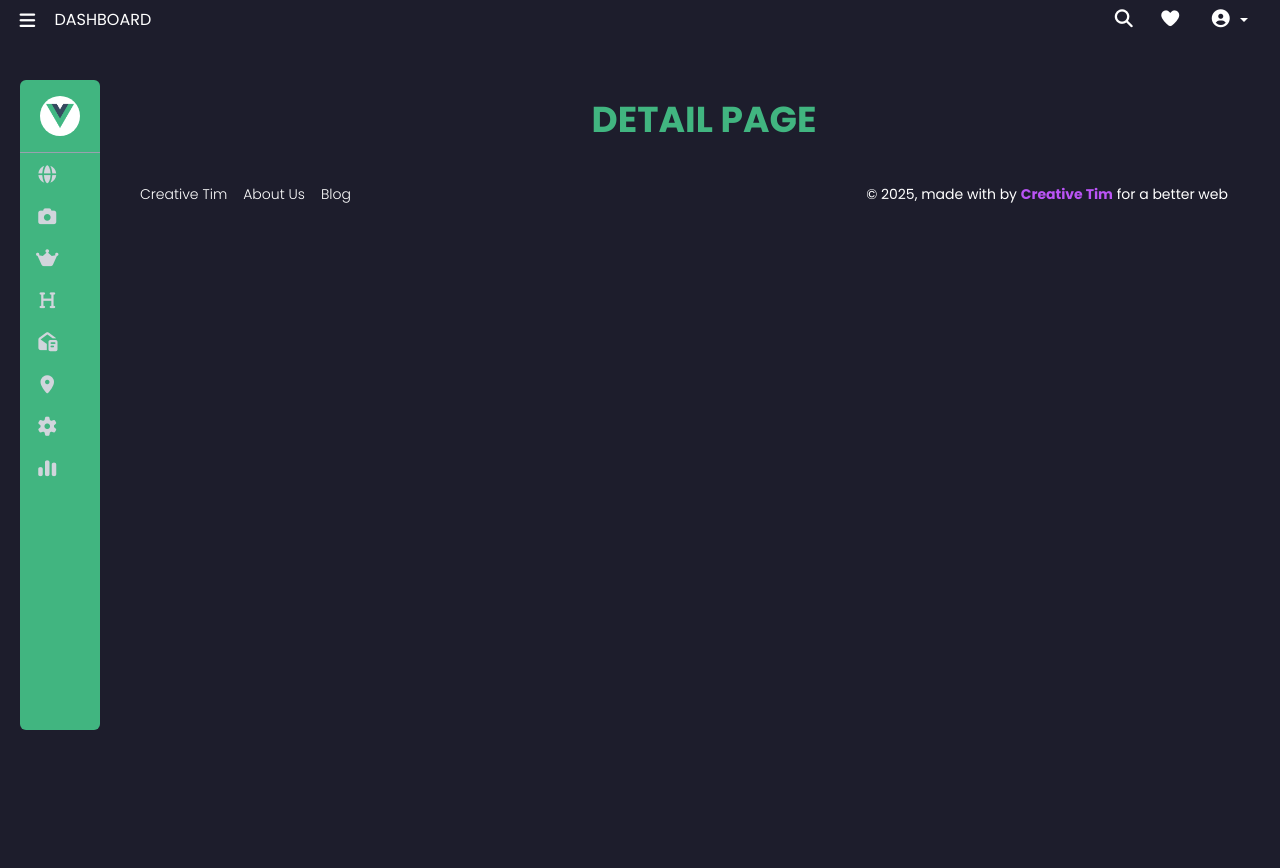
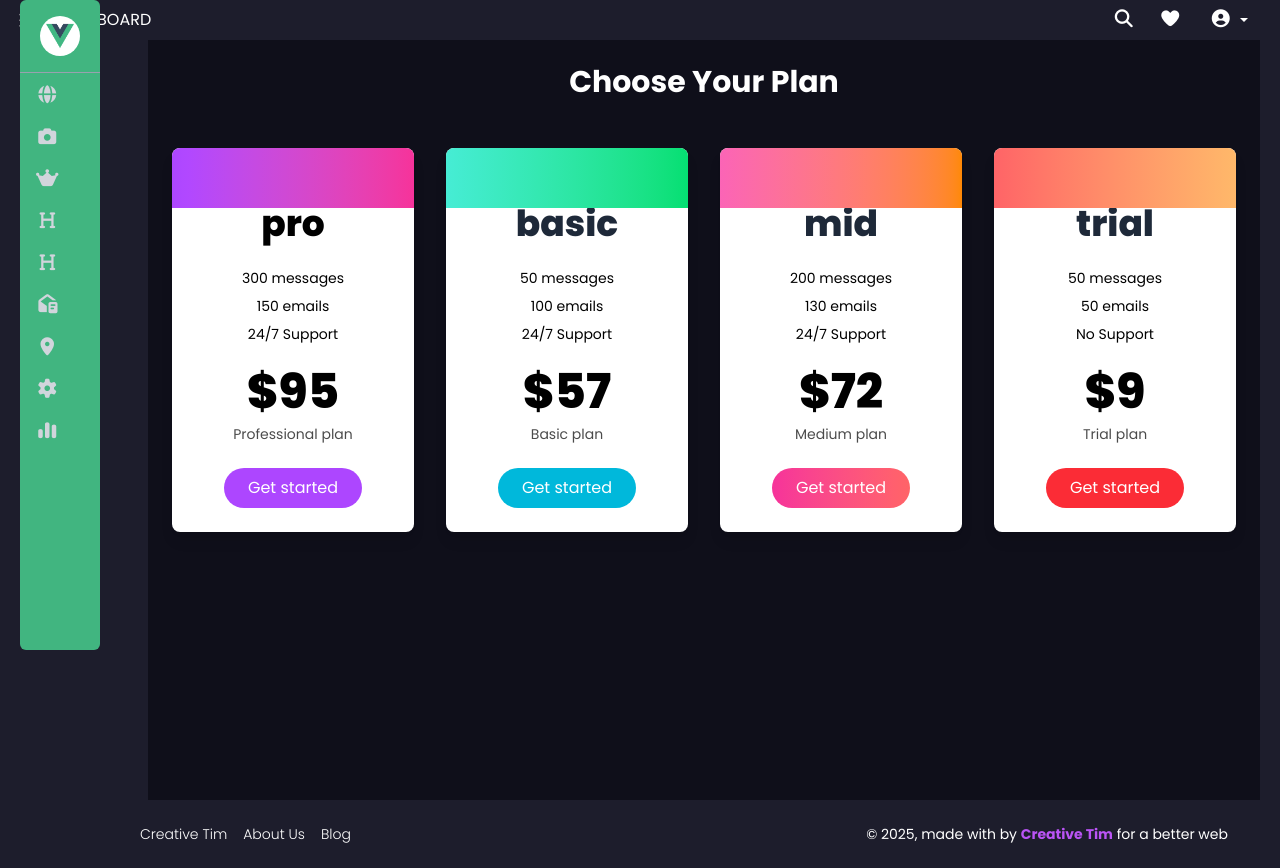
Before and after one commit to tritran2212/DashBoard_Vue2JS, a Vue app: page /detail in a window 1280 px wide. Before the commit the page ends 800 px from the top, so only its background shows below. Built offline with nearby package versions, Linux system fonts and the light colour scheme.

Commit message:
code pagedetail

```diff
--- a/src/components/Footer.vue
+++ b/src/components/Footer.vue
@@ -2,14 +2,14 @@
   <div
    class="flex flex-col sm:flex-row justify-between px-6 sm:px-8 py-6 ml-0 md:ml-[80px] text-white text-center sm:text-left text-sm"
   >
-    <!-- Menu links -->
+
     <ul class="flex list-none justify-center sm:justify-start pl-0 mb-4 sm:mb-0">
       <li class="mx-2 font-light hover:text-[#ba54f5] cursor-pointer">Creative Tim</li>
       <li class="mx-2 font-light hover:text-[#ba54f5] cursor-pointer">About Us</li>
       <li class="mx-2 font-light hover:text-[#ba54f5] cursor-pointer">Blog</li>
     </ul>
 
-    <!-- Copyright -->
+
     <div>
       <p>
         © 2025, made with by
--- a/src/components/SidebarApp.vue
+++ b/src/components/SidebarApp.vue
@@ -102,7 +102,13 @@
 
 
 
-
+      <li class="flex items-center gap-2 px-4 py-3 hover:bg-white/20 cursor-pointer">
+        <i class="fa-solid fa-heading text-gray-300 text-lg w-8 flex-shrink-0 text-center"></i>
+        <span
+          class="text-xs whitespace-nowrap overflow-hidden max-w-0 group-hover:max-w-[150px] transition-all duration-500">
+          Forms
+        </span>
+      </li>
 
 
       <li class="flex items-center gap-2 px-4 py-3 hover:bg-white/20 cursor-pointer">
--- a/src/views/pagesDetail.vue
+++ b/src/views/pagesDetail.vue
@@ -1,6 +1,96 @@
+
+
 <template>
-  <div class="mt-20 p-5 text-center">
-    <h1 class="text-4xl font-bold text-[#41b580] ">DETAIL PAGE</h1>
+  <div class="bg-[#0f0f1a] min-h-screen py-16 px-6 mt-" >
+
+    <h2 class="text-center text-3xl font-bold text-white mb-12">
+      Choose Your Plan
+    </h2>
+
+
+    <div class="grid grid-cols-1 md:grid-cols-2 lg:grid-cols-4 gap-8 max-w-7xl mx-auto">
+
+
+      <div
+        class="relative bg-white text-black rounded-lg shadow-lg p-6 flex flex-col items-center hover:scale-105 transition-transform duration-300"
+      >
+        <div class="absolute top-0 left-0 w-full h-15 bg-gradient-to-r from-purple-500 to-pink-500 rounded-t-lg"></div>
+        <h3 class="text-4xl font-extrabold mt-8">pro</h3>
+        <ul class="mt-6 mb-6 text-center space-y-2 text-sm">
+          <li>300 messages</li>
+          <li>150 emails</li>
+          <li>24/7 Support</li>
+        </ul>
+        <p class="text-5xl font-extrabold mb-2">$95</p>
+        <p class="mb-6 text-sm opacity-70">Professional plan</p>
+        <button
+          class="bg-purple-500 text-white px-6 py-2 rounded-full font-medium hover:bg-purple-600 transition"
+        >
+          Get started
+        </button>
+      </div>
+
+
+      <div
+        class="relative bg-white text-black rounded-lg shadow-lg p-6 flex flex-col items-center hover:scale-105 transition-transform duration-300"
+      >
+        <div class="absolute top-0 left-0 w-full h-15 bg-gradient-to-r from-teal-300 to-green-400 rounded-t-lg"></div>
+        <h3 class="text-4xl font-extrabold mt-8 text-gray-800">basic</h3>
+        <ul class="mt-6 mb-6 text-center space-y-2 text-sm">
+          <li>50 messages</li>
+          <li>100 emails</li>
+          <li>24/7 Support</li>
+        </ul>
+        <p class="text-5xl font-extrabold mb-2">$57</p>
+        <p class="mb-6 text-sm opacity-70">Basic plan</p>
+        <button
+          class="bg-cyan-500 text-white px-6 py-2 rounded-full font-medium hover:bg-cyan-600 transition"
+        >
+          Get started
+        </button>
+      </div>
+
+
+      <div
+        class="relative bg-white text-black rounded-lg shadow-lg p-6 flex flex-col items-center hover:scale-105 transition-transform duration-300"
+      >
+        <div class="absolute top-0 left-0 w-full h-15 bg-gradient-to-r from-pink-400 to-orange-400 rounded-t-lg"></div>
+        <h3 class="text-4xl font-extrabold mt-8 text-gray-800">mid</h3>
+        <ul class="mt-6 mb-6 text-center space-y-2 text-sm">
+          <li>200 messages</li>
+          <li>130 emails</li>
+          <li>24/7 Support</li>
+        </ul>
+        <p class="text-5xl font-extrabold mb-2">$72</p>
+        <p class="mb-6 text-sm opacity-70">Medium plan</p>
+        <button
+          class="bg-gradient-to-r from-pink-500 to-red-400 text-white px-6 py-2 rounded-full font-medium hover:opacity-90 transition"
+        >
+          Get started
+        </button>
+      </div>
+
+
+      <div
+        class="relative bg-white text-black rounded-lg shadow-lg p-6 flex flex-col items-center hover:scale-105 transition-transform duration-300"
+      >
+        <div class="absolute top-0 left-0 w-full h-15 bg-gradient-to-r from-red-400 to-orange-300 rounded-t-lg"></div>
+        <h3 class="text-4xl font-extrabold mt-8 text-gray-800">trial</h3>
+        <ul class="mt-6 mb-6 text-center space-y-2 text-sm">
+          <li>50 messages</li>
+          <li>50 emails</li>
+          <li>No Support</li>
+        </ul>
+        <p class="text-5xl font-extrabold mb-2">$9</p>
+        <p class="mb-6 text-sm opacity-70">Trial plan</p>
+        <button
+          class="bg-red-500 text-white px-6 py-2 rounded-full font-medium hover:bg-red-600 transition"
+        >
+          Get started
+        </button>
+      </div>
+
+    </div>
   </div>
 </template>
 
@@ -9,8 +99,3 @@ export default {
   name: "PagesDetail",
 };
 </script>
-<!-- b
-
-not-italic
-italic
--->
```
